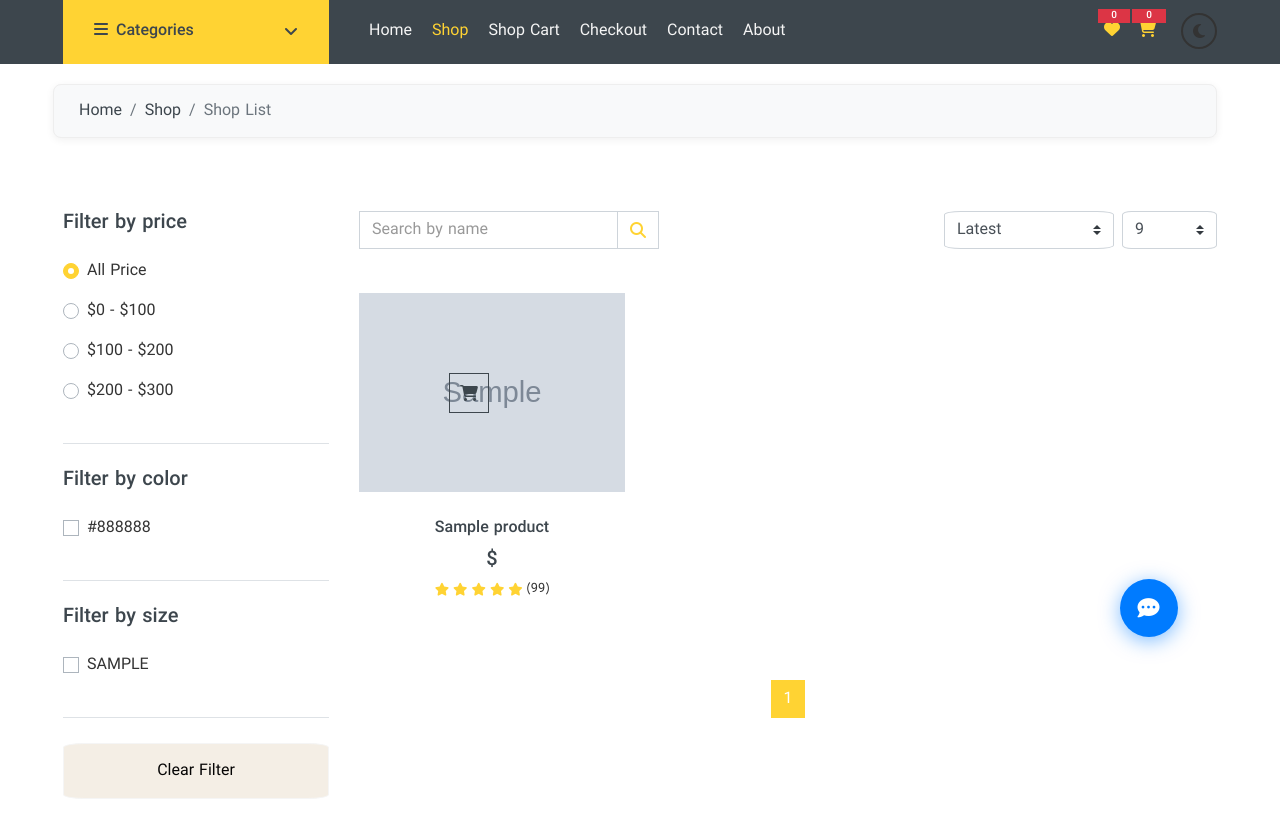
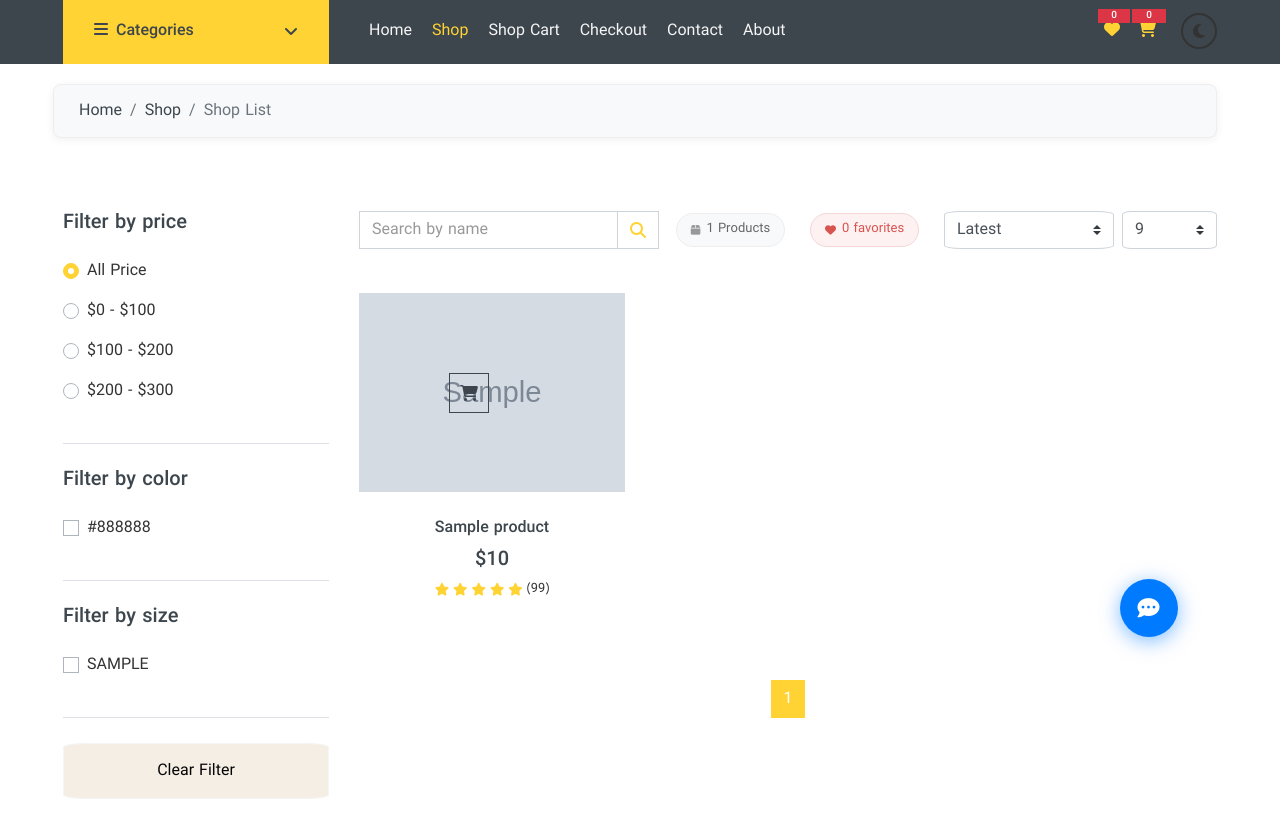
Before and after one commit to cmd-3324/mini-digi, a Django app: page /en/shop/ in a window 1280 px wide. Shown: the part 133-955 px from the top of the page. Run offline with Django 4.2, Linux system fonts and the light colour scheme; tables that the repository leaves empty hold one stand-in row (values such as "Sample post"); grey boxes marked "Sample" are stand-in pictures; some libraries are stand-ins or nearby versions.

Commit message:
I'm Late

```diff
--- a/mini_digi/settings.py
+++ b/mini_digi/settings.py
@@ -80,6 +80,9 @@ TEMPLATES = [
                 'shop.context_processors.clean_next_path',
                 'shop.context_processors.favorite_count',
                 "shop.context_processors.currency",
+                "shop.context_processors.all_count",
+                "django.template.context_processors.i18n",
+                "shop.context_processors.favorite_count"
             ],
         },
     },
--- a/shop/views/products.py
+++ b/shop/views/products.py
@@ -155,6 +155,7 @@ def toggle_favorite(request, pk):
             "success": True,
             "is_favorited": not is_favorited,
             "favorites_count": product.favorites_count,
+            "user_favorite_count": Product.objects.filter(favorited_by=request.user).count(),
         })
     return redirect(request.GET.get("next", "shop:product_list"))
 
--- a/templates/base.html
+++ b/templates/base.html
@@ -912,7 +912,7 @@
             <div class="d-inline-flex align-items-center d-block d-lg-none">
                 <a href="{% url 'cart:detail' %}" class="btn px-0 ml-2">
                     <i class="fas fa-shopping-cart text-dark"></i>
-                    {% if cart_count %}<span class="badge text-dark border border-dark rounded-circle"
+                    {% if cart_count %}<span class="badge text-dark border border-dark rounded-circle cart-count-badge"
                         style="padding-bottom:2px;">{{ cart_count }}</span>{% endif %}
                 </a>
             </div>
@@ -996,12 +996,12 @@
                         <div class="navbar-nav ml-auto py-0 d-none d-lg-flex align-items-center">
                             <a href="{% url 'dashboard:wishlist' %}" class="btn px-0 mr-3 position-relative">
                                 <i class="fas fa-heart text-primary"></i>
-                                <span class="badge badge-pill badge-danger position-absolute"
+                                <span class="badge badge-pill badge-danger position-absolute favorite-count-badge"
                                     style="top:-4px;right:-10px;font-size:10px;min-width:18px;padding:2px 5px;">{% if favorite_count %}{{ favorite_count }}{% else %}0{% endif %}</span>
                             </a>
                             <a href="{% url 'shop:product_list' %}" class="btn px-0 mr-3 position-relative">
                                 <i class="fas fa-shopping-cart text-primary"></i>
-                                <span class="badge badge-pill badge-danger position-absolute"
+                                <span class="badge badge-pill badge-danger position-absolute cart-count-badge"
                                     style="top:-4px;right:-10px;font-size:10px;min-width:18px;padding:2px 5px;">{% if cart_count %}{{ cart_count }}{% else %}0{% endif %}</span>
                             </a>
                             <button class="theme-toggle ml-2" id="themeToggle" aria-label="{% trans 'Toggle theme' %}">
--- a/templates/components/card.html
+++ b/templates/components/card.html
@@ -22,9 +22,7 @@
     <div class="text-center py-4">
         <a class="h6 text-decoration-none text-truncate" href="{% url 'shop:product_detail' product.pk %}">{{ product.translated_name }}</a>
         <div class="d-flex align-items-center justify-content-center mt-2">
-            <h5>{{ CURRENCY_CODE|currency_symbol }}{{ item.product.price|floatformat:0 }}
-
-</h5>
+            <h5>{{ CURRENCY_CODE|currency_symbol }}{{ product.price|floatformat:0 }}</h5>
         </div>
         <div class="d-flex align-items-center justify-content-center mb-1">
             <small class="fa fa-star text-primary mr-1"></small>
--- a/templates/shop/product_list.html
+++ b/templates/shop/product_list.html
@@ -86,7 +86,14 @@
                                             class="fa fa-search"></i></span>
                                 </div>
                             </div>
-
+                            <span class="all_count"
+                                style="display:inline-flex; align-items:center; background:#f8f9fa; border:1px solid #eee; border-radius:20px; padding:6px 14px; font-size:13px; color:#666; white-space:nowrap;">
+                                <i class="fas fa-box" style="font-size:11px; margin-right:6px; color:#999;"></i>{{ all_count }} {% trans "Products" %}
+                            </span>
+                            <span class="all_fav"
+                                style="display:inline-flex; align-items:center; background:#fdf1f1; border:1px solid #f5d6d6; border-radius:20px; padding:6px 14px; font-size:13px; color:#d9534f; margin-left:8px; white-space:nowrap;">
+                                <i class="fas fa-heart" style="font-size:11px; margin-right:6px;"></i>{{ favorite_count }} {% trans "favorites" %}
+                            </span>
                             <div class="d-flex">
                                 <select name="sort" class="custom-select form-control filter-input ml-2" style="min-width: 170px; margin-right:50xp; border-radius:10%;">
                                     <option value="latest" {% if current_sort == 'latest' %}selected{% endif %}>{% trans "Latest" %}</option>
@@ -244,7 +251,7 @@
             .catch(function() { btn.disabled = false; });
         }, true);
 
-        document.addEventListener('click', function(e) {
+        document.addEventListener('click', function (e) {
             var heart = e.target.closest('.js-toggle-favorite');
             if (!heart) return;
             e.preventDefault();
@@ -252,8 +259,8 @@
                 method: 'GET',
                 headers: { 'X-Requested-With': 'XMLHttpRequest' }
             })
-            .then(function(r) { return r.json(); })
-            .then(function(data) {
+                .then(function (r) { return r.json(); })
+                .then(function (data) {
                     if (data.login_required) {
                         window.location.href = '/accounts/login/';
                         return;
@@ -266,6 +273,9 @@
                         icon.classList.remove('fas');
                         icon.classList.add('far');
                     }
+                    document.querySelectorAll('.favorite-count-badge').forEach(function (badge) {
+                        badge.textContent = data.user_favorite_count;
+                    });
                 });
         }, true);
 
```
Lines whose indentation alone changed are shown as unchanged.
